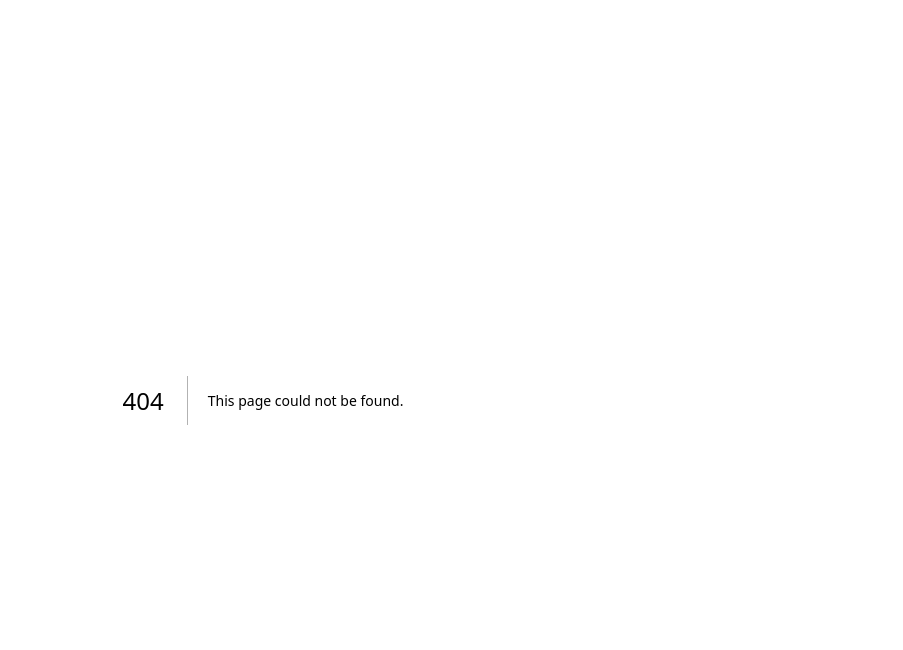
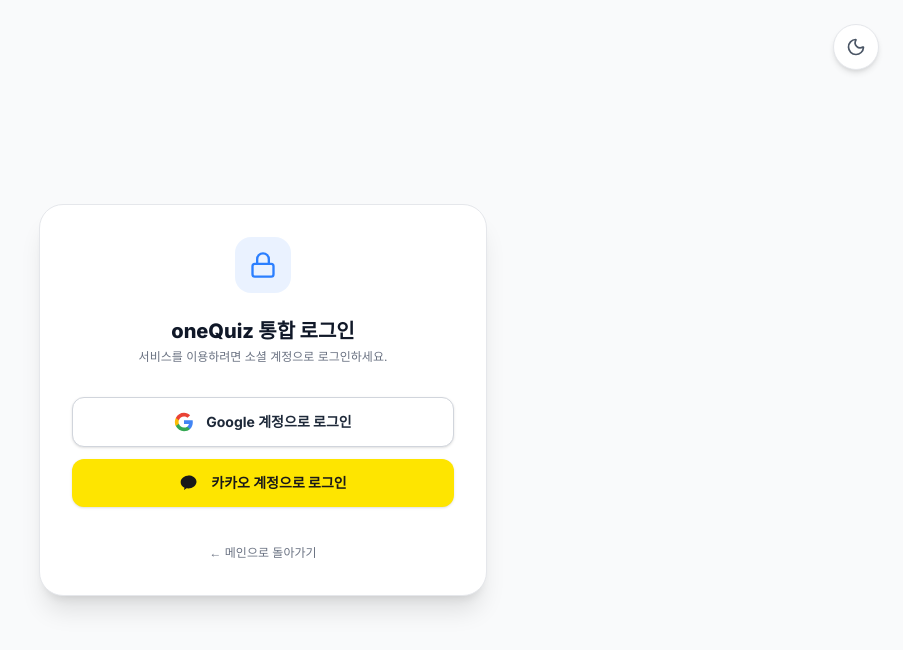
Before and after one commit to jieul2/one-quiz, a Next.js app: page /auth/signin in a window 1280 px wide. Before the commit this address had no page. Shown: the top 650 px of the page, without its empty margins (377-1280 px from the left). Built offline with nearby package versions, Linux system fonts and the light colour scheme.

Commit message:
nextauth 커스텀페이지 제작

```diff
--- a/app/admin/page.tsx
+++ b/app/admin/page.tsx
@@ -21,7 +21,7 @@
     );
   }
 
-  // 1. 로그인되지 않은 경우 (소셜 로그인 모달 팝업 유도)
+  // 1. 로그인되지 않은 경우 (커스텀 로그인 페이지로 이동)
   if (!session) {
     return (
       <div className="min-h-screen flex items-center justify-center p-4 bg-gray-50 dark:bg-[#121212]">
@@ -33,31 +33,15 @@
 
           <div className="space-y-1">
             <h1 className="text-xl font-extrabold text-gray-900 dark:text-white">관리자 인증 허브</h1>
-            <p className="text-xs text-gray-500 dark:text-gray-400">관리자 모듈에 접근하려면 로그인하세요.</p>
+            <p className="text-xs text-gray-500 dark:text-gray-400">관리자 모듈에 접근하려면 로그인이 필요합니다.</p>
           </div>
 
           <div className="space-y-3 pt-2">
             <button
-              onClick={() => signIn('google')}
-              className="w-full flex items-center justify-center gap-3 bg-white dark:bg-[#2d2d2d] border border-gray-300 dark:border-gray-700 hover:bg-gray-50 dark:hover:bg-[#353535] text-gray-800 dark:text-white font-bold py-3.5 px-4 rounded-xl transition-all shadow-sm cursor-pointer text-sm"
+              onClick={() => signIn()}
+              className="w-full flex items-center justify-center gap-2 bg-yellow-500 hover:bg-yellow-600 text-white dark:text-black font-bold py-3.5 px-4 rounded-xl transition-all shadow-md cursor-pointer text-sm"
             >
-              <svg className="w-5 h-5" viewBox="0 0 24 24">
-                <path fill="#4285F4" d="M22.56 12.25c0-.78-.07-1.53-.2-2.25H12v4.26h5.92c-.26 1.37-1.04 2.53-2.21 3.31v2.77h3.57c2.08-1.92 3.28-4.74 3.28-8.09z" />
-                <path fill="#34A853" d="M12 23c2.97 0 5.46-.98 7.28-2.66l-3.57-2.77c-.98.66-2.23 1.06-3.71 1.06-2.86 0-5.29-1.93-6.16-4.53H2.18v2.84C3.99 20.53 7.7 23 12 23z" />
-                <path fill="#FBBC05" d="M5.84 14.09c-.22-.66-.35-1.36-.35-2.09s.13-1.43.35-2.09V7.06H2.18C1.43 8.55 1 10.22 1 12s.43 3.45 1.18 4.94l2.85-2.22.81-.63z" />
-                <path fill="#EA4335" d="M12 5.38c1.62 0 3.06.56 4.21 1.64l3.15-3.15C17.45 2.09 14.97 1 12 1 7.7 1 3.99 3.47 2.18 7.06l3.66 2.84c.87-2.6 3.3-4.52 6.16-4.52z" />
-              </svg>
-              Google 계정으로 로그인
-            </button>
-
-            <button
-              onClick={() => signIn('kakao')}
-              className="w-full flex items-center justify-center gap-3 bg-[#FEE500] hover:bg-[#FDD835] text-[#191919] font-bold py-3.5 px-4 rounded-xl transition-all shadow-sm cursor-pointer text-sm"
-            >
-              <svg className="w-5 h-5" viewBox="0 0 24 24" fill="currentColor">
-                <path d="M12 3C6.48 3 2 6.58 2 11c0 2.84 1.84 5.32 4.62 6.74-.15.54-.56 1.96-.64 2.27-.1.38.14.38.3.26.12-.09 1.95-1.33 2.74-1.87.65.1 1.32.15 1.98.15 5.52 0 10-3.58 10-8s-4.48-8-10-8z" />
-              </svg>
-              카카오 계정으로 로그인
+              로그인 페이지로 이동
             </button>
           </div>
 
--- a/app/api/auth/[...nextauth]/route.ts
+++ b/app/api/auth/[...nextauth]/route.ts
@@ -77,6 +77,9 @@
       return session;
     }
   },
+  pages: {
+    signIn: '/auth/signin', // 커스텀 로그인 페이지 경로
+  }
 };
 
 const handler = NextAuth(authOptions);
--- /dev/null
+++ b/app/auth/signin/page.tsx
@@ -0,0 +1,86 @@
+'use client';
+
+import { useState, Suspense } from 'react';
+import { Lock, Moon, Sun } from 'lucide-react';
+import Link from 'next/link';
+import { useTheme } from 'next-themes';
+import { signIn } from 'next-auth/react';
+import { useSearchParams } from 'next/navigation';
+
+function SignInContent() {
+  const { theme, setTheme } = useTheme();
+  const [mounted] = useState(true);
+  const searchParams = useSearchParams();
+
+  // 사용자가 원래 접근하려던 페이지 경로를 가져옴 (없으면 메인('/')으로 이동)
+  const callbackUrl = searchParams.get('callbackUrl') || '/';
+
+  if (!mounted) return null;
+
+  return (
+    <div className="min-h-screen bg-gray-50 dark:bg-[#121212] flex items-center justify-center p-4 transition-colors relative">
+
+      {/* 우측 상단 테마 토글 버튼 */}
+      <button
+        onClick={() => setTheme(theme === 'dark' ? 'light' : 'dark')}
+        className="absolute top-6 right-6 p-3 bg-white dark:bg-[#1e1e1e] rounded-full shadow-md border border-gray-200 dark:border-gray-800 text-gray-600 dark:text-gray-400 hover:text-gray-900 dark:hover:text-white transition-colors cursor-pointer"
+      >
+        {theme === 'dark' ? <Sun size={20} /> : <Moon size={20} />}
+      </button>
+
+      <div className="bg-white dark:bg-[#1e1e1e] p-8 rounded-3xl shadow-xl border border-gray-200 dark:border-gray-800 w-full max-w-md text-center space-y-6">
+
+        <div className="w-14 h-14 mx-auto rounded-2xl bg-blue-500/10 text-blue-500 flex items-center justify-center">
+          <Lock size={28} />
+        </div>
+
+        <div className="space-y-1">
+          <h1 className="text-xl font-extrabold text-gray-900 dark:text-white">oneQuiz 통합 로그인</h1>
+          <p className="text-xs text-gray-500 dark:text-gray-400">서비스를 이용하려면 소셜 계정으로 로그인하세요.</p>
+        </div>
+
+        <div className="space-y-3 pt-2">
+          {/* 구글 로그인 */}
+          <button
+            onClick={() => signIn('google', { callbackUrl })}
+            className="w-full flex items-center justify-center gap-3 bg-white dark:bg-[#2d2d2d] border border-gray-300 dark:border-gray-700 hover:bg-gray-50 dark:hover:bg-[#353535] text-gray-800 dark:text-white font-bold py-3.5 px-4 rounded-xl transition-all shadow-sm cursor-pointer text-sm"
+          >
+            <svg className="w-5 h-5" viewBox="0 0 24 24">
+              <path fill="#4285F4" d="M22.56 12.25c0-.78-.07-1.53-.2-2.25H12v4.26h5.92c-.26 1.37-1.04 2.53-2.21 3.31v2.77h3.57c2.08-1.92 3.28-4.74 3.28-8.09z" />
+              <path fill="#34A853" d="M12 23c2.97 0 5.46-.98 7.28-2.66l-3.57-2.77c-.98.66-2.23 1.06-3.71 1.06-2.86 0-5.29-1.93-6.16-4.53H2.18v2.84C3.99 20.53 7.7 23 12 23z" />
+              <path fill="#FBBC05" d="M5.84 14.09c-.22-.66-.35-1.36-.35-2.09s.13-1.43.35-2.09V7.06H2.18C1.43 8.55 1 10.22 1 12s.43 3.45 1.18 4.94l2.85-2.22.81-.63z" />
+              <path fill="#EA4335" d="M12 5.38c1.62 0 3.06.56 4.21 1.64l3.15-3.15C17.45 2.09 14.97 1 12 1 7.7 1 3.99 3.47 2.18 7.06l3.66 2.84c.87-2.6 3.3-4.52 6.16-4.52z" />
+            </svg>
+            Google 계정으로 로그인
+          </button>
+
+          {/* 카카오 로그인 */}
+          <button
+            onClick={() => signIn('kakao', { callbackUrl })}
+            className="w-full flex items-center justify-center gap-3 bg-[#FEE500] hover:bg-[#FDD835] text-[#191919] font-bold py-3.5 px-4 rounded-xl transition-all shadow-sm cursor-pointer text-sm"
+          >
+            <svg className="w-5 h-5" viewBox="0 0 24 24" fill="currentColor">
+              <path d="M12 3C6.48 3 2 6.58 2 11c0 2.84 1.84 5.32 4.62 6.74-.15.54-.56 1.96-.64 2.27-.1.38.14.38.3.26.12-.09 1.95-1.33 2.74-1.87.65.1 1.32.15 1.98.15 5.52 0 10-3.58 10-8s-4.48-8-10-8z" />
+            </svg>
+            카카오 계정으로 로그인
+          </button>
+        </div>
+
+        <div className="pt-2">
+          <Link href="/" className="text-xs text-gray-500 hover:text-gray-800 dark:hover:text-gray-300 transition-colors">
+            ← 메인으로 돌아가기
+          </Link>
+        </div>
+
+      </div>
+    </div>
+  );
+}
+
+export default function CustomSignInPage() {
+  return (
+    <Suspense fallback={<div className="min-h-screen bg-gray-50 dark:bg-[#121212] flex items-center justify-center text-gray-400">로딩 중...</div>}>
+      <SignInContent />
+    </Suspense>
+  );
+}
```
